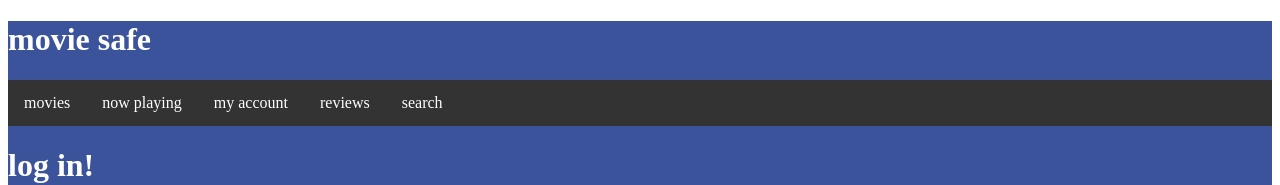
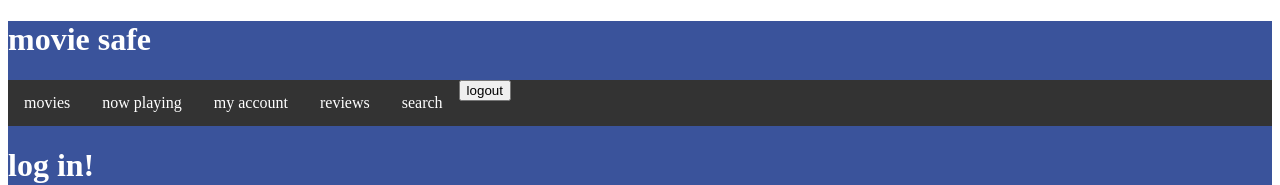
Before and after one commit to danainjax/is-it-ok, a React (Create React App) app: page /users/1 in a window 1280 px wide. Shown: the top 185 px of the page. Built offline with nearby package versions, Linux system fonts and the light colour scheme.

Commit message:
working on logout function/action and holding reviews in state

```diff
--- a/src/App.js
+++ b/src/App.js
@@ -32,7 +32,7 @@ function App({ user, autoLogin }) {
             <Route path='/movies'>
               <MovieList />
             </Route>
-            <Route path='/user'>
+            <Route path='/users/:id'>
               <Users />
             </Route>
           </Switch>
--- a/src/components/Navbar.js
+++ b/src/components/Navbar.js
@@ -1,6 +1,9 @@
 import { NavLink } from 'react-router-dom'
+import { connect } from 'react-redux'
+import { logout } from '../redux/actions/AccountActions'
 
-export const Navbar = () => {
+export const Navbar = (props) => {
+  console.log(props.logout)
   return (
     <div className='navbar'>
       <ul className='navbar'>
@@ -19,7 +22,12 @@ export const Navbar = () => {
         <li>
           <NavLink to='/search'>search</NavLink>
         </li>
+        <li>
+          <button onClick={logout}>logout</button>
+        </li>
       </ul>
     </div>
   )
 }
+
+export default connect(null, { logout })(Navbar)
--- a/src/containers/MovieShow.js
+++ b/src/containers/MovieShow.js
@@ -21,6 +21,7 @@ function MovieShow({
   releaseDate,
   director,
   genres,
+  reviews,
 }) {
   const routeId = useParams().id
 
@@ -34,7 +35,7 @@ function MovieShow({
       <div className='container'>
         <h1>{fullTitle}</h1>
         <img className='movie-show' src={image} alt={title} />
-        <p>{plot}</p>
+        <p>{reviews.comment}</p>
       </div>
     </div>
   )
--- a/src/redux/actions/AccountActions.js
+++ b/src/redux/actions/AccountActions.js
@@ -56,3 +56,11 @@ function handleUserResponse(res, dispatch) {
     res.json().then((res) => alert(res.errors))
   }
 }
+
+export const logout = () => {
+  console.log(logout)
+  return (dispatch) => {
+    localStorage.clear()
+    dispatch({ type: 'LOGOUT' })
+  }
+}
--- a/src/redux/reducers/AccountReducer.js
+++ b/src/redux/reducers/AccountReducer.js
@@ -1,7 +1,11 @@
+// const initialUser = {
+//   user: '',
+// }
+
 const initialState = {
   users: [],
   user: '',
-  id: '',
+  // id: '',
 }
 
 export default function AccountReducer(state = initialState, action) {
@@ -26,6 +30,9 @@ export default function AccountReducer(state = initialState, action) {
         ...state,
         user: action.payload,
       }
+    case 'LOGOUT':
+      return { ...state, user: '' }
+
     default:
       return { ...state }
   }
--- a/src/redux/reducers/MovieReducer.js
+++ b/src/redux/reducers/MovieReducer.js
@@ -10,6 +10,7 @@ const initialMovie = {
   releaseDate: '',
   director: '',
   genres: '',
+  reviews: [],
 }
 
 const initialState = {
--- a/src/show.css
+++ b/src/show.css
@@ -2,6 +2,6 @@
   /* border-radius: 10px 10px 0 0; */
   display: block;
   border: 0;
-  width: auto;
-  height: auto;
+  width: 50px;
+  height: 100px;
 }
```
